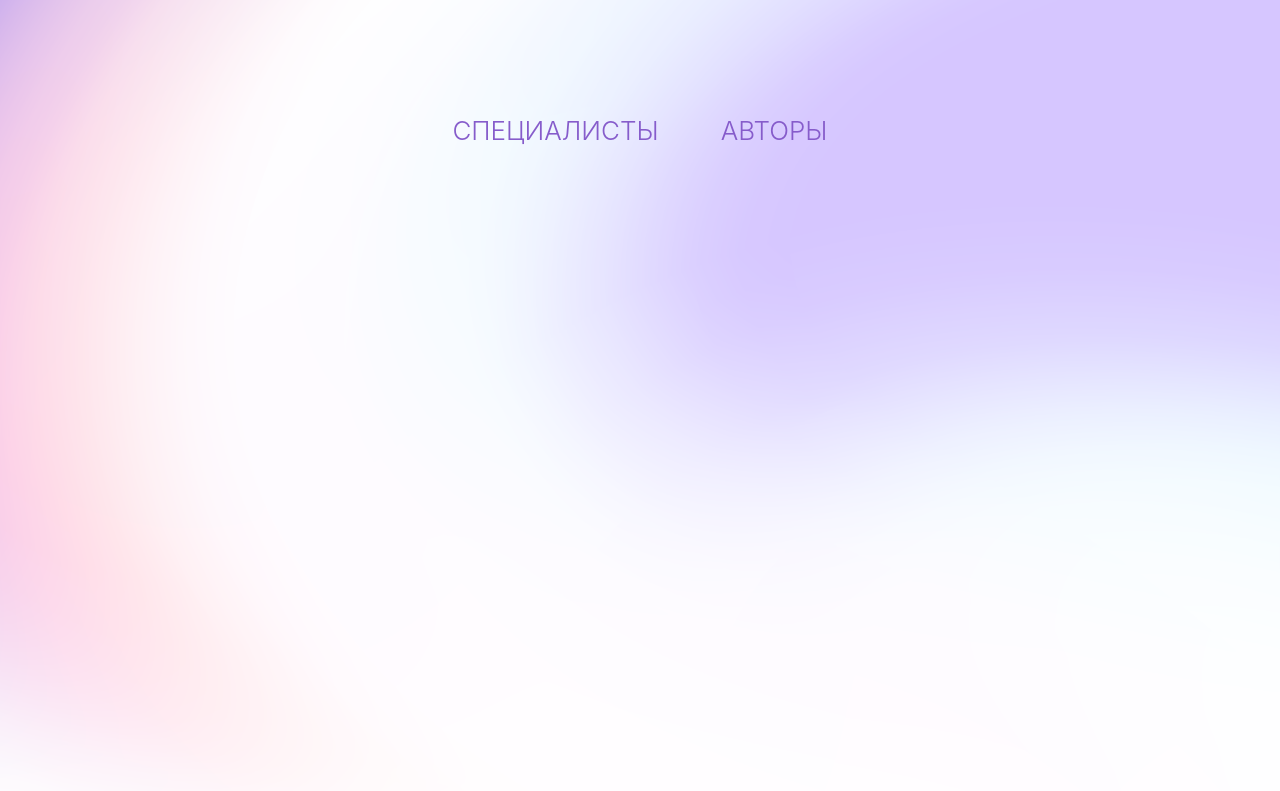
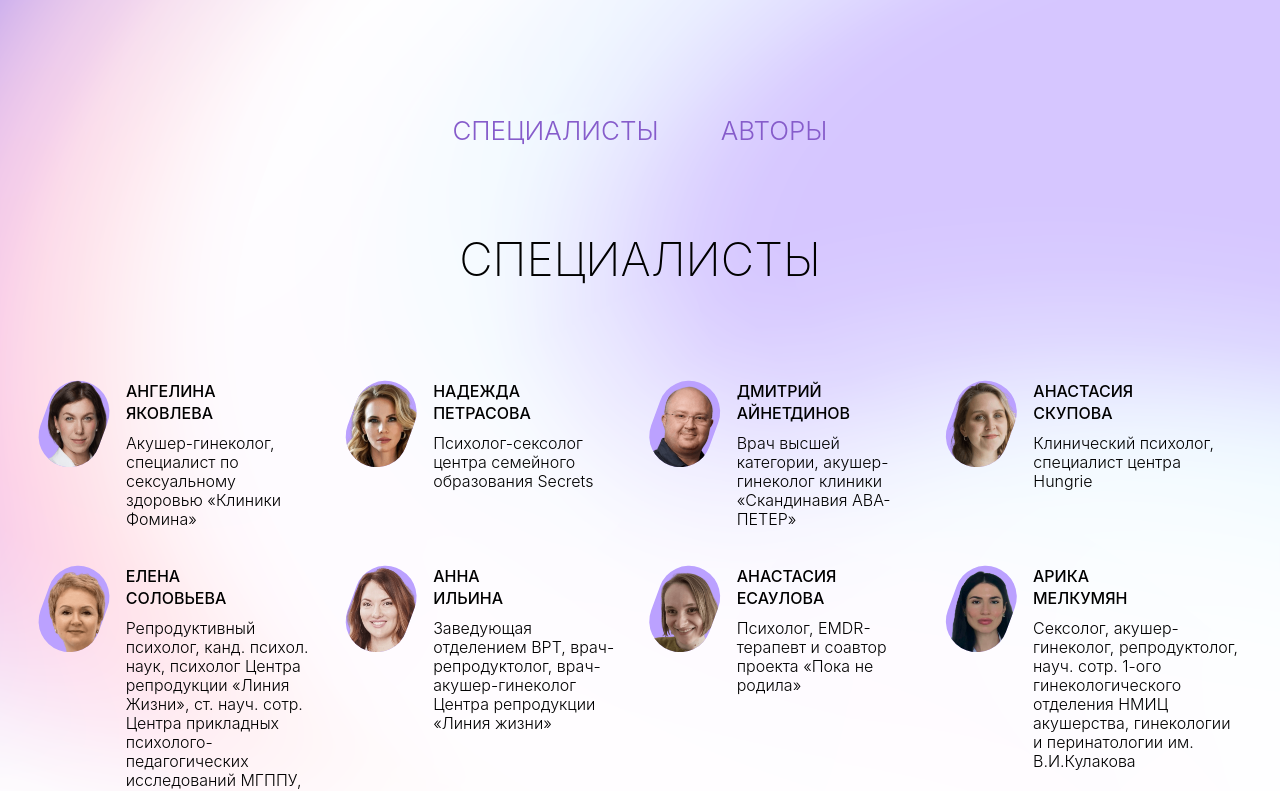
Before and after one commit to DezmonDND/reya-mens-womans, a React (Create React App) app: page / in a window 1280 px wide. Before the commit this address had no page. Shown: the top 791 px of the page. Built offline with nearby package versions, Linux system fonts and the light colour scheme.

Commit message:
fix: исправить деплой

```diff
--- a/src/App.js
+++ b/src/App.js
@@ -8,7 +8,7 @@ function App() {
     <div className="App">
       <Header></Header>
       <Routes>
-        <Route path="/specialists" element={<Specialists></Specialists>}></Route>
+        <Route path="/" element={<Specialists></Specialists>}></Route>
       </Routes>
     </div>
   );
--- a/src/components/Header/Header.js
+++ b/src/components/Header/Header.js
@@ -5,7 +5,7 @@ function Header() {
   return (
     <header className="header">
       <div className="header__links">
-        <NavLink className="header__link" to="/specialists">
+        <NavLink className="header__link" to="/">
           СПЕЦИАЛИСТЫ
         </NavLink>
         <NavLink className="header__link" to="/authors">
```
Also changed, not shown: 1 other file (tests, documents, lock files or other folders).
